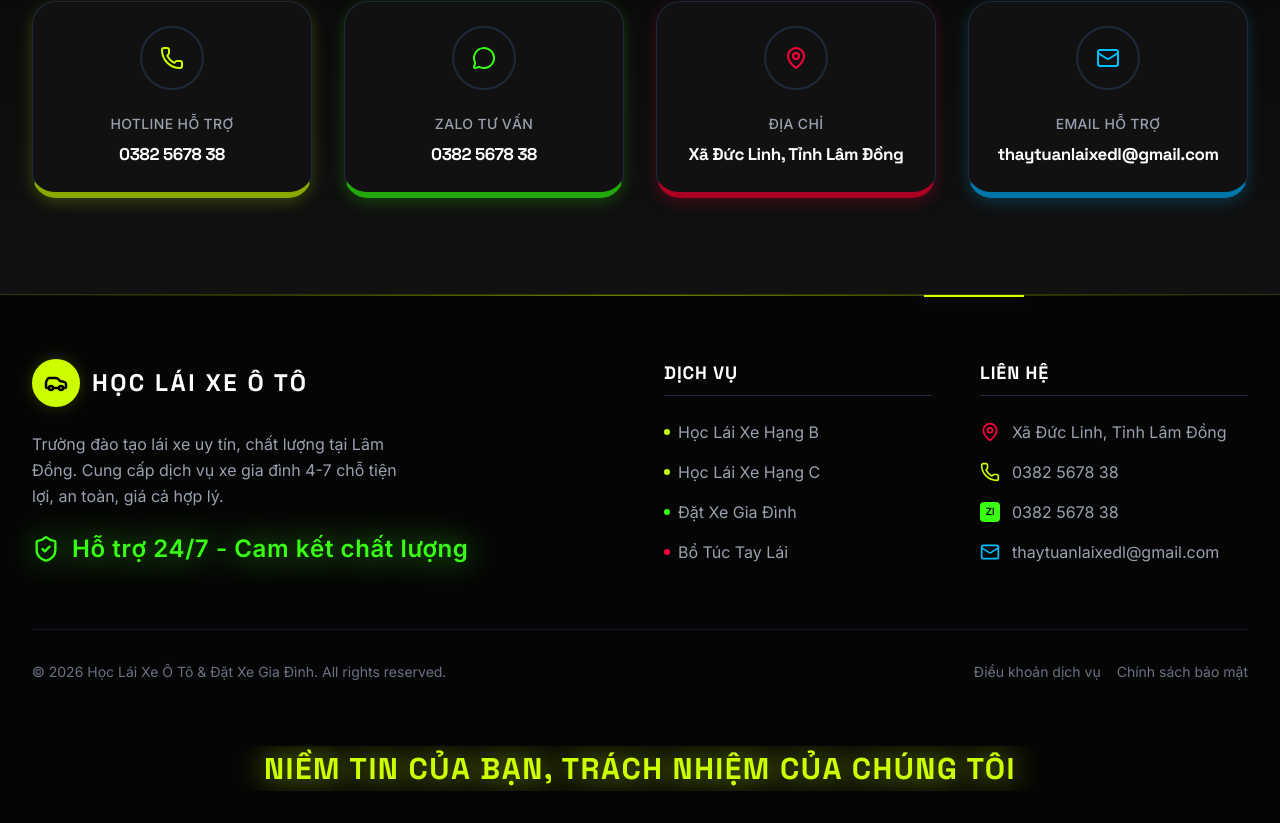
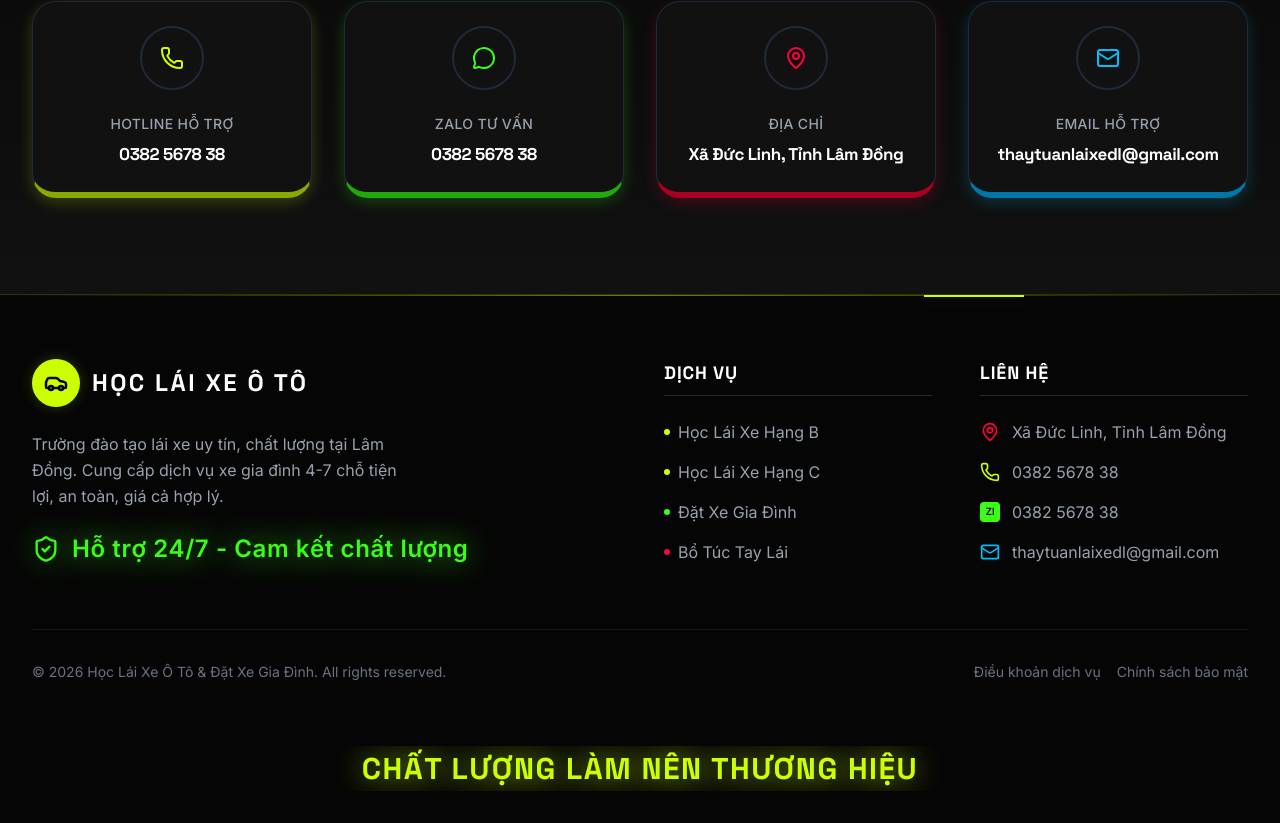
Before and after one commit to thcshoclieu-app/thaytuandaylaixeoto, a React (Vite) app: page / in a window 1280 px wide. Shown: the part 2350-3173 px from the top of the page. Built offline with nearby package versions, Linux system fonts and the light colour scheme.

Commit message:
style(footer): update motivation quote text

```diff
--- a/src/components/Footer.tsx
+++ b/src/components/Footer.tsx
@@ -93,7 +93,7 @@ export default function Footer() {
         {/* Motivation Quote */}
         <div className="text-center mt-6 sm:mt-10 relative overflow-hidden w-full flex justify-center px-2">
           <p className="font-heading text-[clamp(9px,3vw,30px)] font-bold tracking-[0.05em] uppercase text-[#ccff00] drop-shadow-[0_0_15px_rgba(204,255,0,0.8)] whitespace-nowrap w-full">
-            Niềm tin của bạn, trách nhiệm của chúng tôi
+            Chất lượng làm nên Thương Hiệu
           </p>
         </div>
       </div>
```
